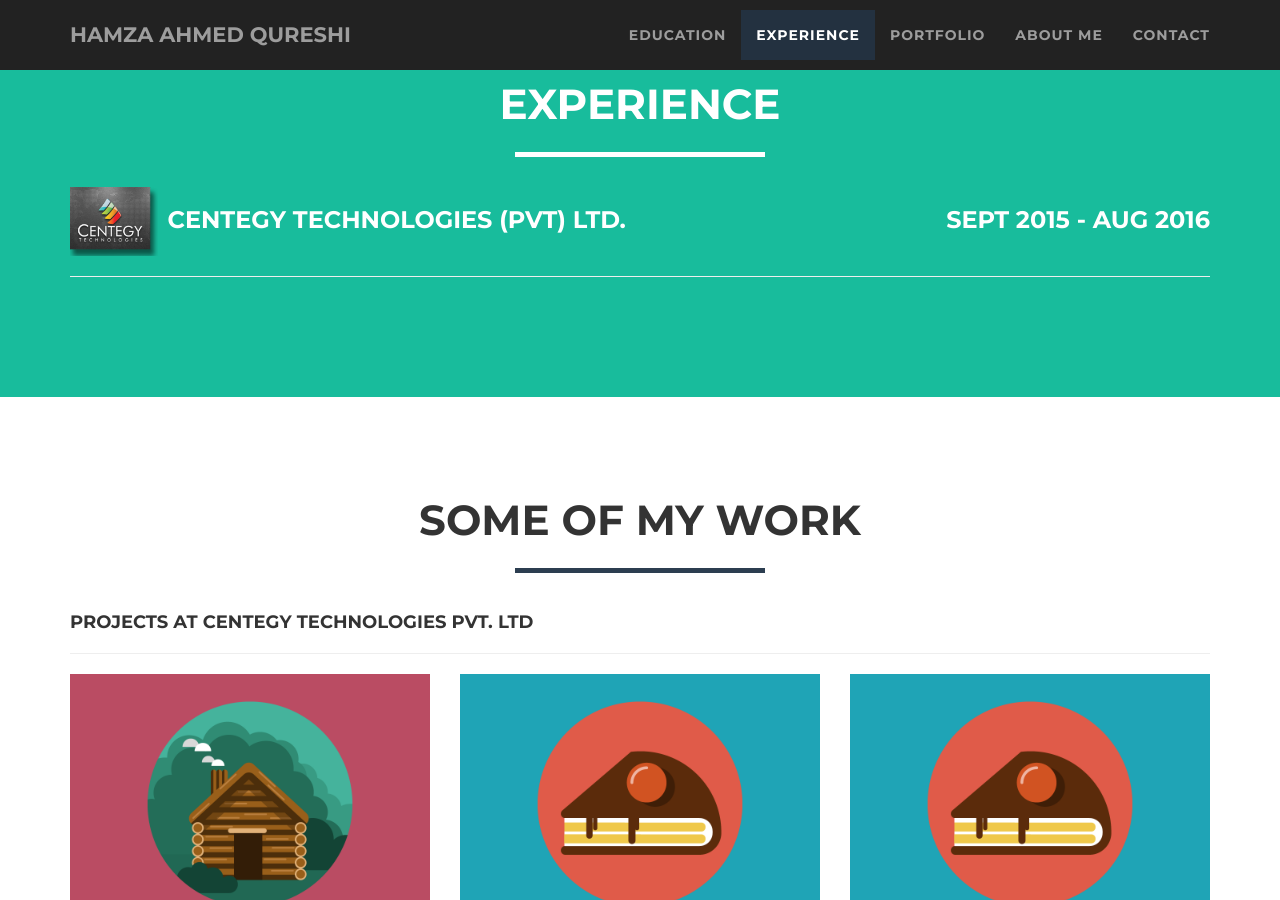
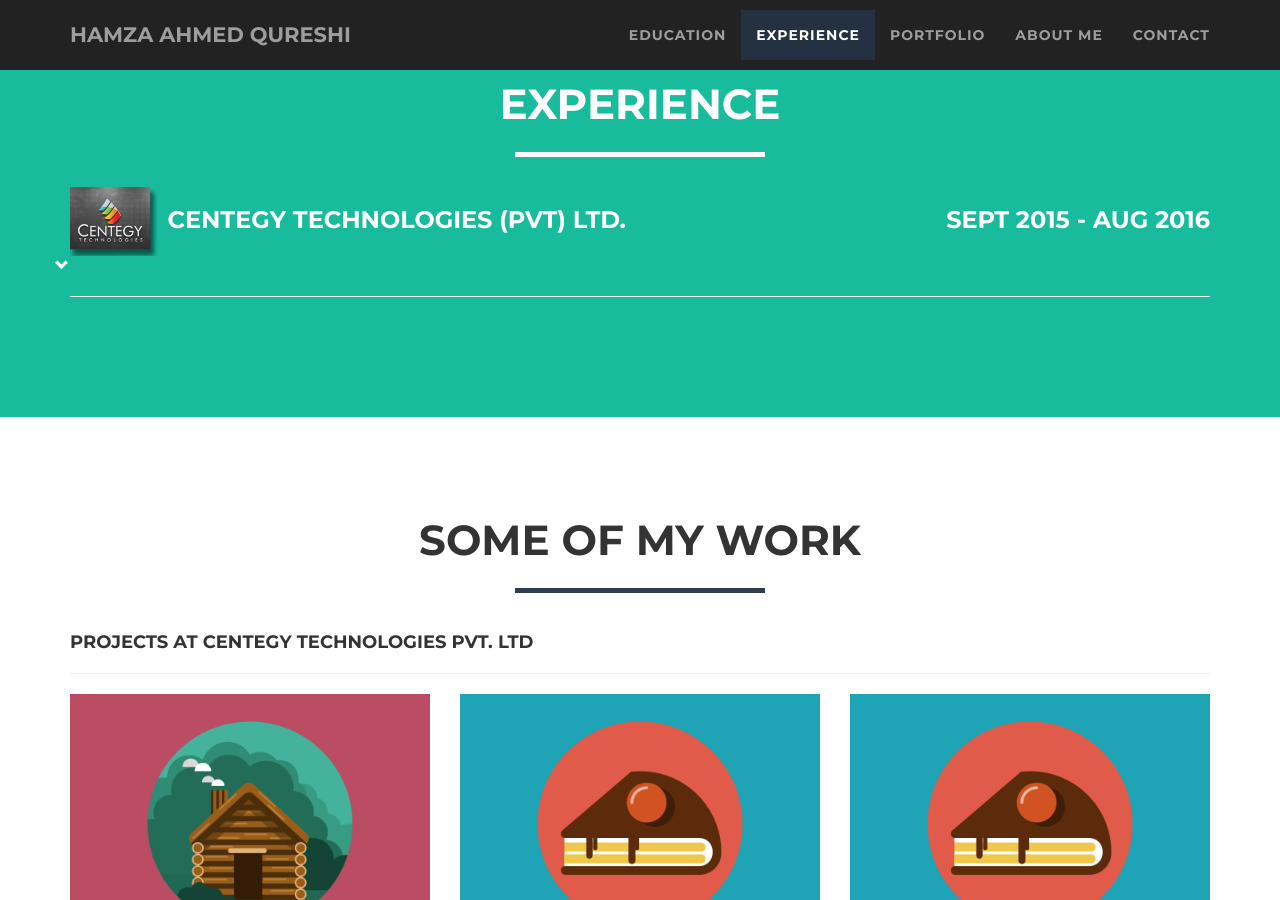
Before and after one commit to hamza1592/hamza1592.github.io, a Jekyll site: the page built from index.html, in a window 1280 px wide and 900 px high, scrolled down 1422 px. Built offline with Jekyll 4.4.1, drawn with Linux system fonts in a browser that asks for light colours.

Commit message:
Added glyphicon down to show user that the div is expandable

```diff
--- a/_includes/experience.html
+++ b/_includes/experience.html
@@ -32,6 +32,7 @@
 						</table>
 					</div>
 				</div>
+				<div class="row text-centre"><span class="glyphicon glyphicon-chevron-down"></span></div>
 				<hr class="star-secondary">
 			</div>
 		</div>
```
